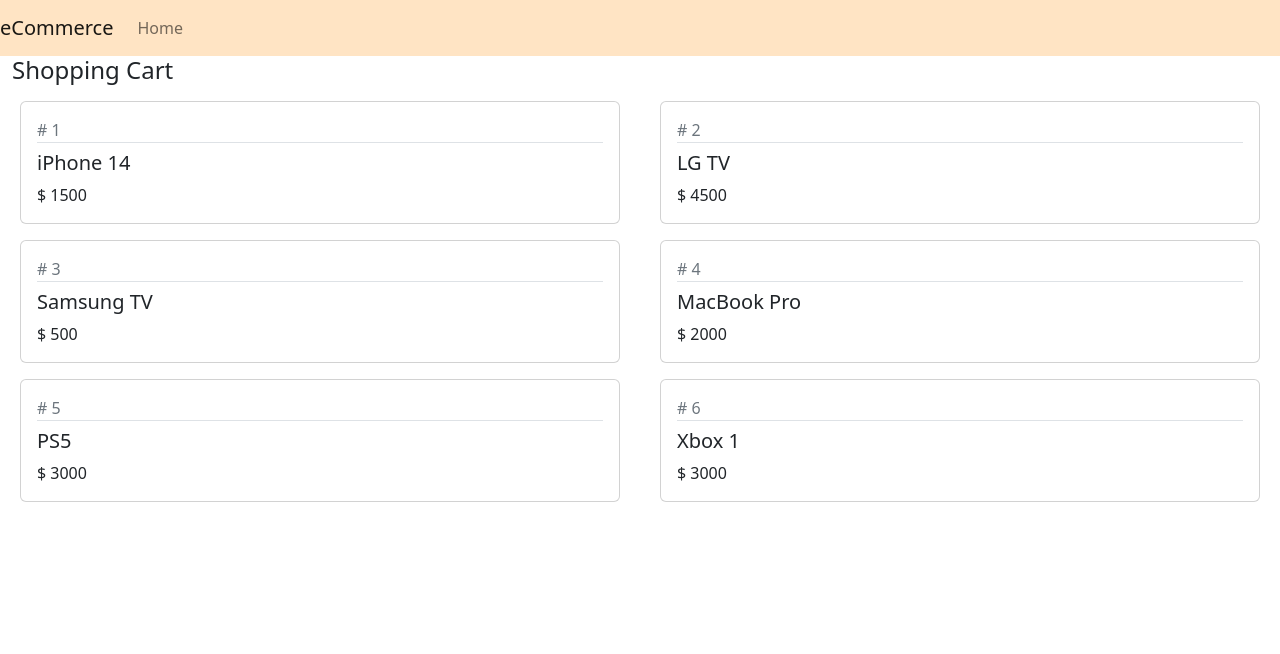
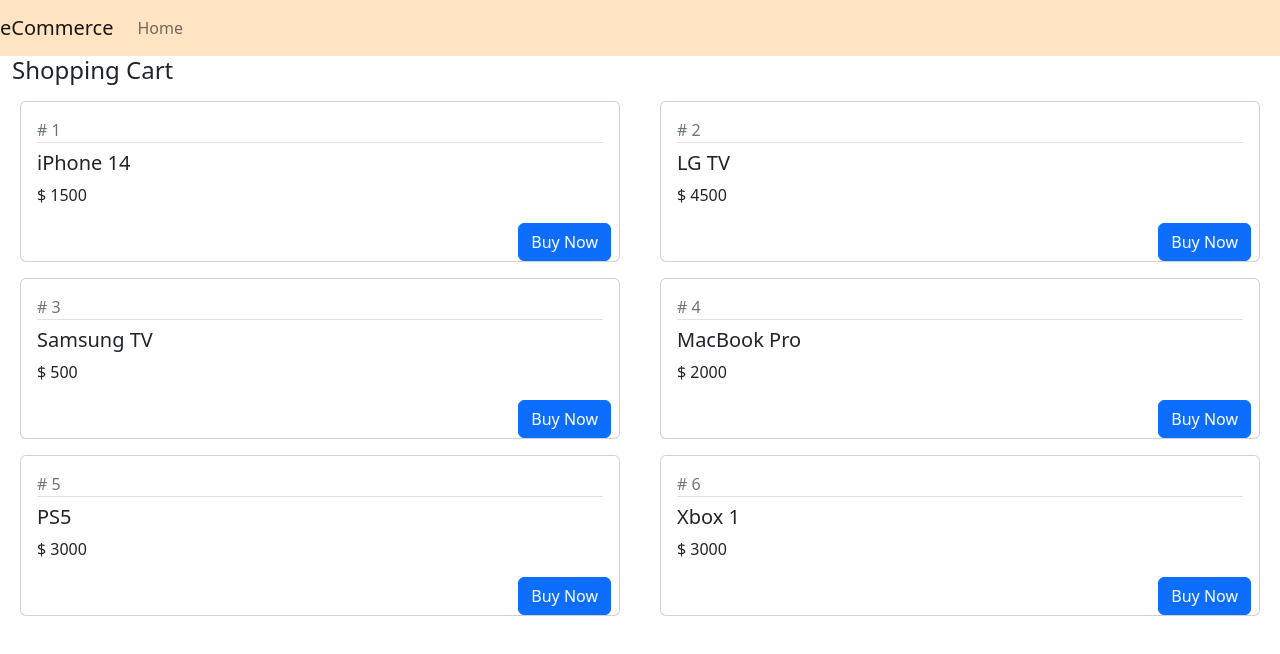
Before and after one commit to oscarwankaew/react-ecommerce, a React (Create React App) app in the folder my-app/: page / in a window 1280 px wide. Shown: the top 654 px of the page. Built offline with nearby package versions, Linux system fonts and the light colour scheme.

Commit message:
added a button tag in ShoppingCart.jsx and render in Products using props.children method

```diff
--- a/my-app/src/Products.jsx
+++ b/my-app/src/Products.jsx
@@ -2,9 +2,7 @@
 export default class Products extends Component
 {
   state = {
-    id: this.props.product.id,
-    productName: this.props.product.productName,
-    price: this.props.product.price,
+    product: this.props.product
   };
 
   render(){
@@ -12,9 +10,12 @@
       <div className="col-lg-6">
         <div className="card m-2">
           <div className="card-body">
-            <div className="text-muted"># {this.state.id}</div>
-            <h5 className="pt-2 border-top">{this.state.productName}</h5>
-            <div>$ {this.state.price}</div>
+            <div className="text-muted"># {this.state.product.id}</div>
+            <h5 className="pt-2 border-top">{this.state.product.productName}</h5>
+            <div>$ {this.state.product.price}</div>
+          </div>
+          <div className="text-end me-2">
+            {this.props.children}
           </div>
         </div>
       </div>
--- a/my-app/src/ShoppingCart.jsx
+++ b/my-app/src/ShoppingCart.jsx
@@ -22,8 +22,9 @@
             return(
             <Products
             key={item.id}
-            product={item}
-            />
+            product={item}>
+              <button className="btn btn-primary">Buy Now</button>
+            </Products>
             );
           })}
         </div>
```
